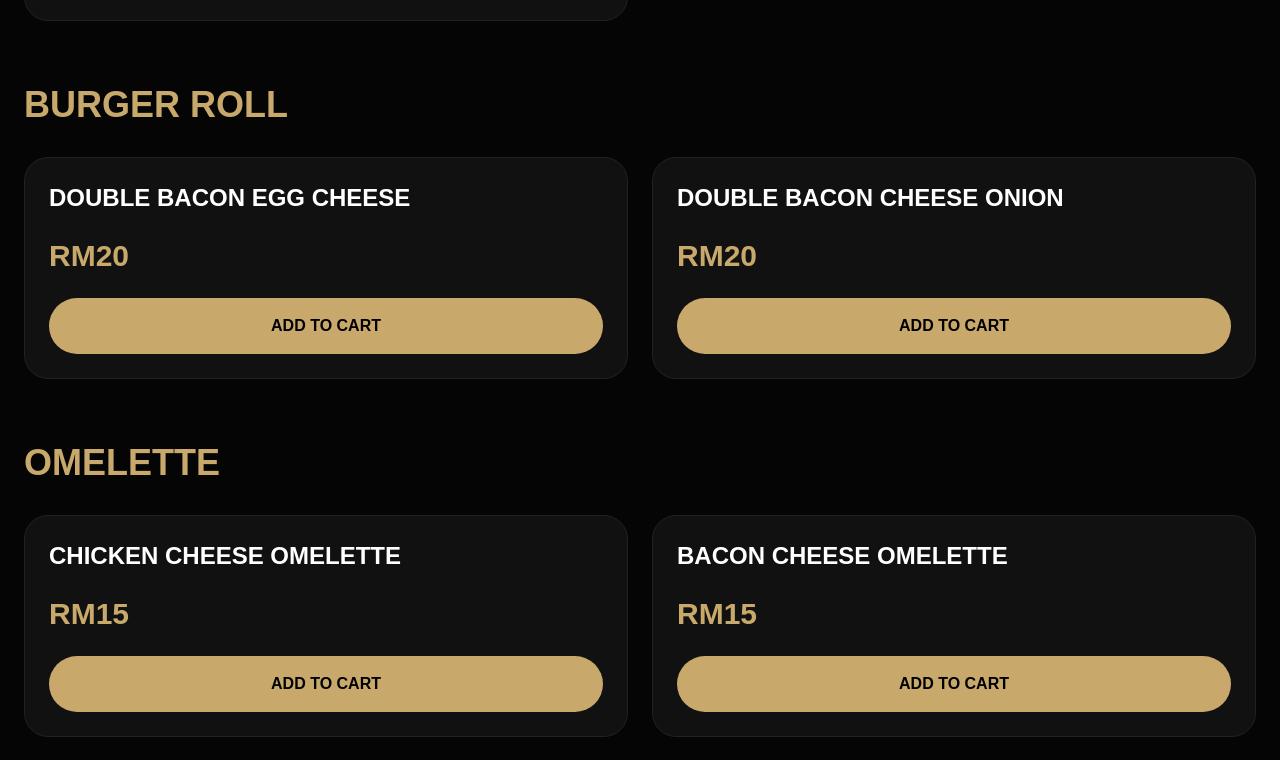
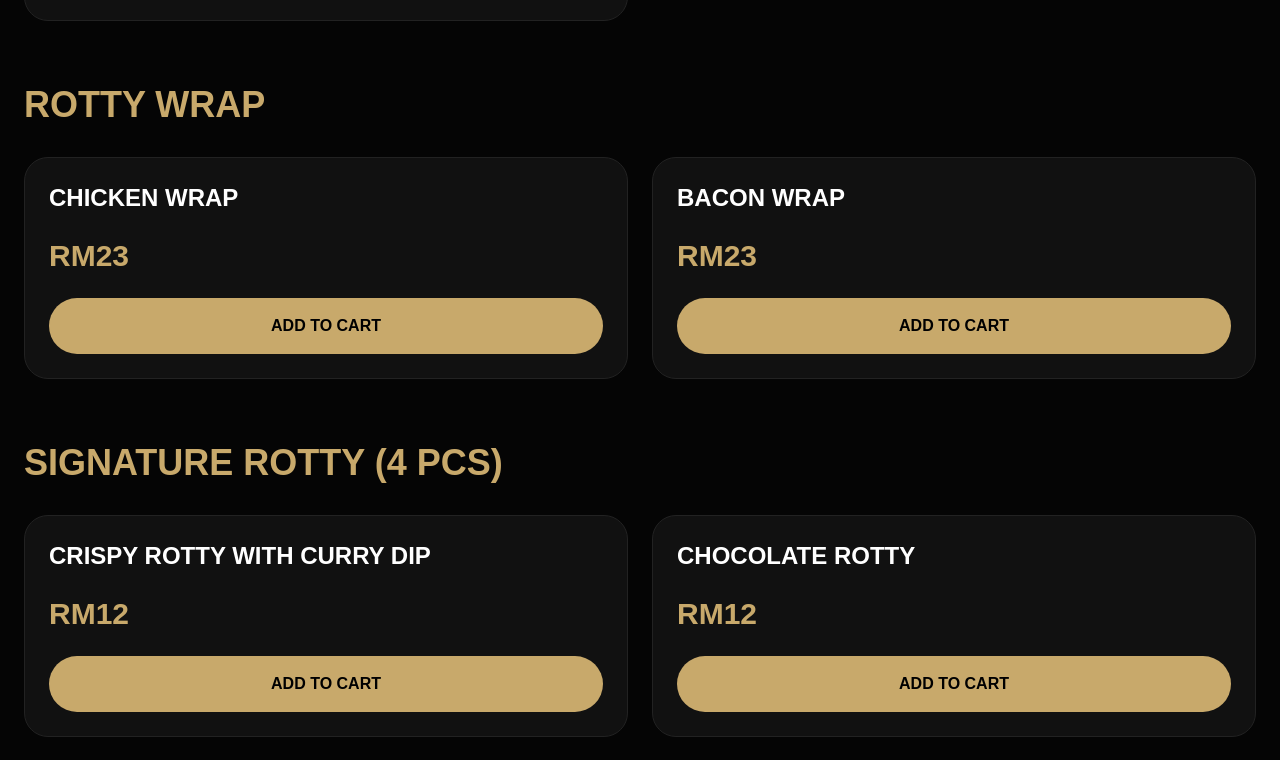
Before and after one commit to diveyaa16/mamasan-scorpion, a Next.js app: page / in a window 1280 px wide. Shown: the part 1360-2120 px from the top of the page. Built offline with nearby package versions, Linux system fonts and the light colour scheme.

Commit message:
Update page.tsx

```diff
--- a/app/page.tsx
+++ b/app/page.tsx
@@ -1,116 +1,64 @@
 "use client";
 
-import { useEffect, useState } from "react";
-
-const syrups = [
-  "Caramel",
-  "Hazelnut",
-  "Vanilla",
-  "Brown Sugar",
-];
+import { useState, useEffect } from "react";
 
 const menuItems = [
-  {
-    id: 1,
-    category: "Burgers",
-    name: "Crispy Chicken Burger & Chips",
-    price: 25,
-  },
+  { id: 1, category: "Burgers", name: "Crispy Chicken Burger & Chips", price: 25 },
 
-  {
-    id: 2,
-    category: "Burger Roll",
-    name: "Double Bacon Egg Cheese",
-    price: 20,
-  },
+  { id: 2, category: "Rotty Wrap", name: "Chicken Wrap", price: 23 },
+  { id: 3, category: "Rotty Wrap", name: "Bacon Wrap", price: 23 },
 
-  {
-    id: 3,
-    category: "Burger Roll",
-    name: "Double Bacon Cheese Onion",
-    price: 20,
-  },
+  { id: 4, category: "Signature Rotty (4 PCS)", name: "Crispy Rotty With Curry Dip", price: 12 },
+  { id: 5, category: "Signature Rotty (4 PCS)", name: "Chocolate Rotty", price: 12 },
 
-  {
-    id: 4,
-    category: "Omelette",
-    name: "Chicken Cheese Omelette",
-    price: 15,
-  },
+  { id: 6, category: "Fried Rice & Noodles", name: "Chicken Rice", price: 12 },
+  { id: 7, category: "Fried Rice & Noodles", name: "Chicken Spicy Rice", price: 12 },
+  { id: 8, category: "Fried Rice & Noodles", name: "Extra Chicken Rice", price: 17 },
+  { id: 9, category: "Fried Rice & Noodles", name: "Egg Rice", price: 12 },
 
-  {
-    id: 5,
-    category: "Omelette",
-    name: "Bacon Cheese Omelette",
-    price: 15,
-  },
+  { id: 10, category: "Fried Rice & Noodles", name: "Chicken Noodles", price: 12 },
+  { id: 11, category: "Fried Rice & Noodles", name: "Chicken Spicy Noodles", price: 12 },
+  { id: 12, category: "Fried Rice & Noodles", name: "Extra Chicken Noodles", price: 17 },
+  { id: 13, category: "Fried Rice & Noodles", name: "Egg Noodles", price: 12 },
 
-  {
-    id: 6,
-    category: "Rotty Wrap",
-    name: "Chicken Wrap",
-    price: 23,
-  },
+  { id: 14, category: "Snacks", name: "Fries", price: 10 },
+  { id: 15, category: "Snacks", name: "Chicken Nuggets", price: 10 },
 
-  {
-    id: 7,
-    category: "Signature Rotty",
-    name: "Chocolate Rotty",
-    price: 12,
-  },
+  { id: 16, category: "Milkshakes", name: "Strawberry Milkshake", price: 20 },
+  { id: 17, category: "Milkshakes", name: "Chocolate Milkshake", price: 20 },
+  { id: 18, category: "Milkshakes", name: "Oreo Milkshake", price: 20 },
+  { id: 19, category: "Milkshakes", name: "Oreo Strawberry Milkshake", price: 20 },
+  { id: 20, category: "Milkshakes", name: "Banana Milkshake", price: 20 },
+  { id: 21, category: "Milkshakes", name: "Coffee Milkshake", price: 20 },
+  { id: 22, category: "Milkshakes", name: "Mocha Milkshake", price: 20 },
+  { id: 23, category: "Milkshakes", name: "Vanilla Biscoff Milkshake", price: 20 },
 
-  {
-    id: 8,
-    category: "Fried Rice & Noodles",
-    name: "Chicken Rice",
-    price: 12,
-  },
+  { id: 24, category: "Protein Shakes", name: "Strawberry Protein", price: 25 },
+  { id: 25, category: "Protein Shakes", name: "Chocolate Protein", price: 25 },
+  { id: 26, category: "Protein Shakes", name: "Oreo Protein", price: 25 },
+  { id: 27, category: "Protein Shakes", name: "Oreo Strawberry Protein", price: 25 },
+  { id: 28, category: "Protein Shakes", name: "Banana Protein", price: 25 },
+  { id: 29, category: "Protein Shakes", name: "Coffee Protein", price: 25 },
+  { id: 30, category: "Protein Shakes", name: "Mocha Protein", price: 25 },
+  { id: 31, category: "Protein Shakes", name: "Vanilla Biscoff Protein", price: 25 },
 
-  {
-    id: 9,
-    category: "Snacks",
-    name: "Fries",
-    price: 10,
-  },
+  { id: 32, category: "Fresh Juice", name: "Orange Juice", price: 10 },
+  { id: 33, category: "Fresh Juice", name: "Apple Juice", price: 10 },
+  { id: 34, category: "Fresh Juice", name: "Watermelon Juice", price: 10 },
 
-  {
-    id: 10,
-    category: "Milkshakes",
-    name: "Oreo Milkshake",
-    price: 20,
-  },
+  { id: 35, category: "Hot & Cold", name: "Milo", price: 12, type: ["Hot", "Iced"] },
+  { id: 36, category: "Hot & Cold", name: "Cappuccino", price: 12, type: ["Hot", "Iced"] },
+  { id: 37, category: "Hot & Cold", name: "Americano", price: 12, type: ["Hot", "Iced"] },
+  { id: 38, category: "Hot & Cold", name: "Chocolate", price: 12, type: ["Hot", "Iced"] },
+  { id: 39, category: "Hot & Cold", name: "Thai Milk Tea", price: 12, type: ["Hot", "Iced"] },
+  { id: 40, category: "Hot & Cold", name: "Latte", price: 12, type: ["Hot", "Iced"] },
+  { id: 41, category: "Hot & Cold", name: "Mocha", price: 12, type: ["Hot", "Iced"] },
+  { id: 42, category: "Hot & Cold", name: "Extra Shot Coffee", price: 14, type: ["Hot", "Iced"] },
 
-  {
-    id: 11,
-    category: "Protein Shakes",
-    name: "Chocolate Protein",
-    price: 25,
-  },
-
-  {
-    id: 12,
-    category: "Fresh Juice",
-    name: "Orange Juice",
-    price: 10,
-  },
-
-  {
-    id: 13,
-    category: "Hot & Cold",
-    name: "Latte",
-    price: 12,
-    type: ["Hot", "Iced"],
-    syrup: true,
-  },
-
-  {
-    id: 14,
-    category: "Hot & Cold",
-    name: "Cappuccino",
-    price: 12,
-    type: ["Hot", "Iced"],
-    syrup: true,
-  },
+  { id: 43, category: "Hot & Cold", name: "Caramel Latte", price: 14, type: ["Hot", "Iced"] },
+  { id: 44, category: "Hot & Cold", name: "Hazelnut Latte", price: 14, type: ["Hot", "Iced"] },
+  { id: 45, category: "Hot & Cold", name: "Vanilla Latte", price: 14, type: ["Hot", "Iced"] },
+  { id: 46, category: "Hot & Cold", name: "Brown Sugar Latte", price: 15, type: ["Hot", "Iced"] },
 ];
 
 export default function Home() {
```
